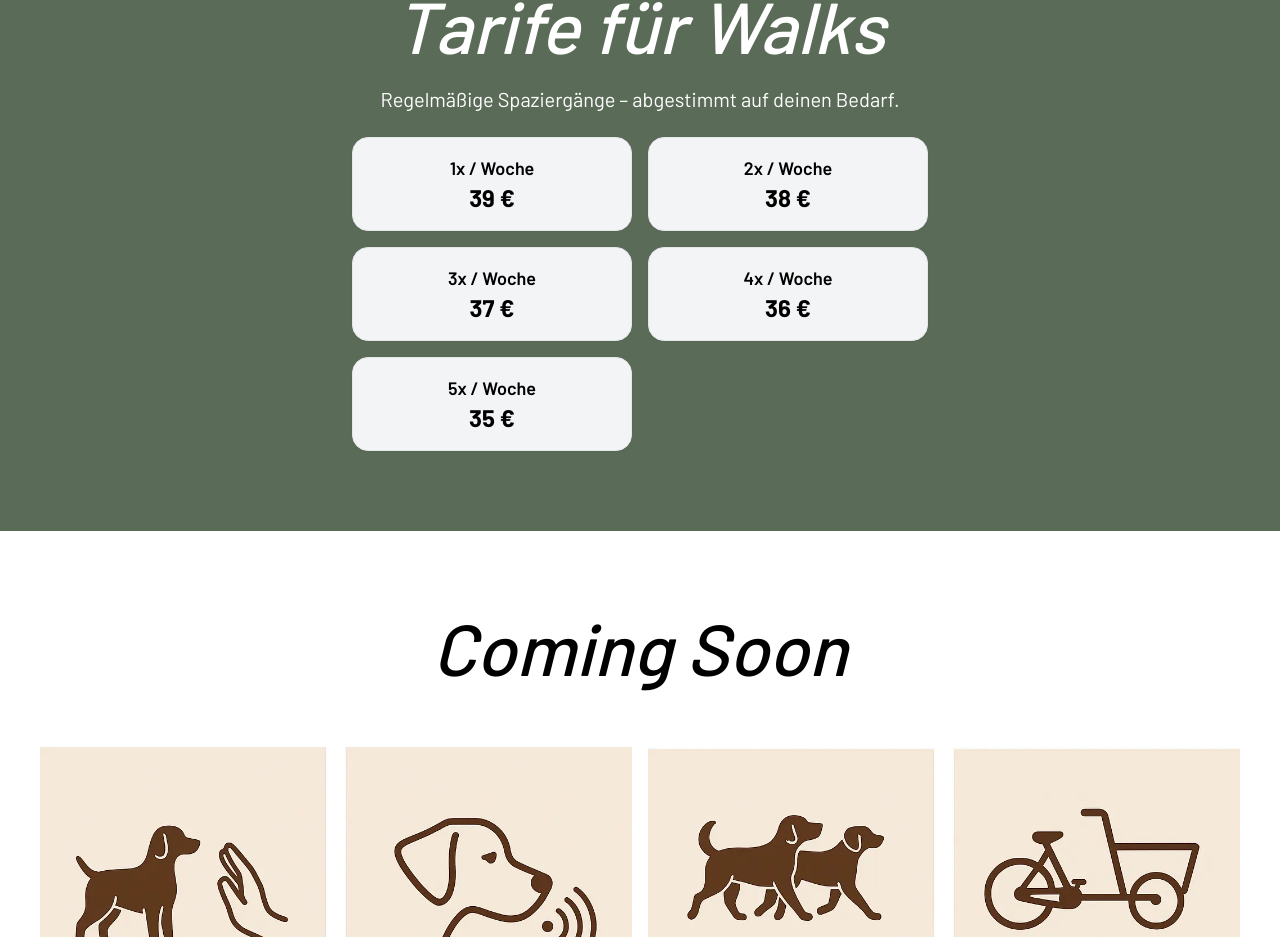
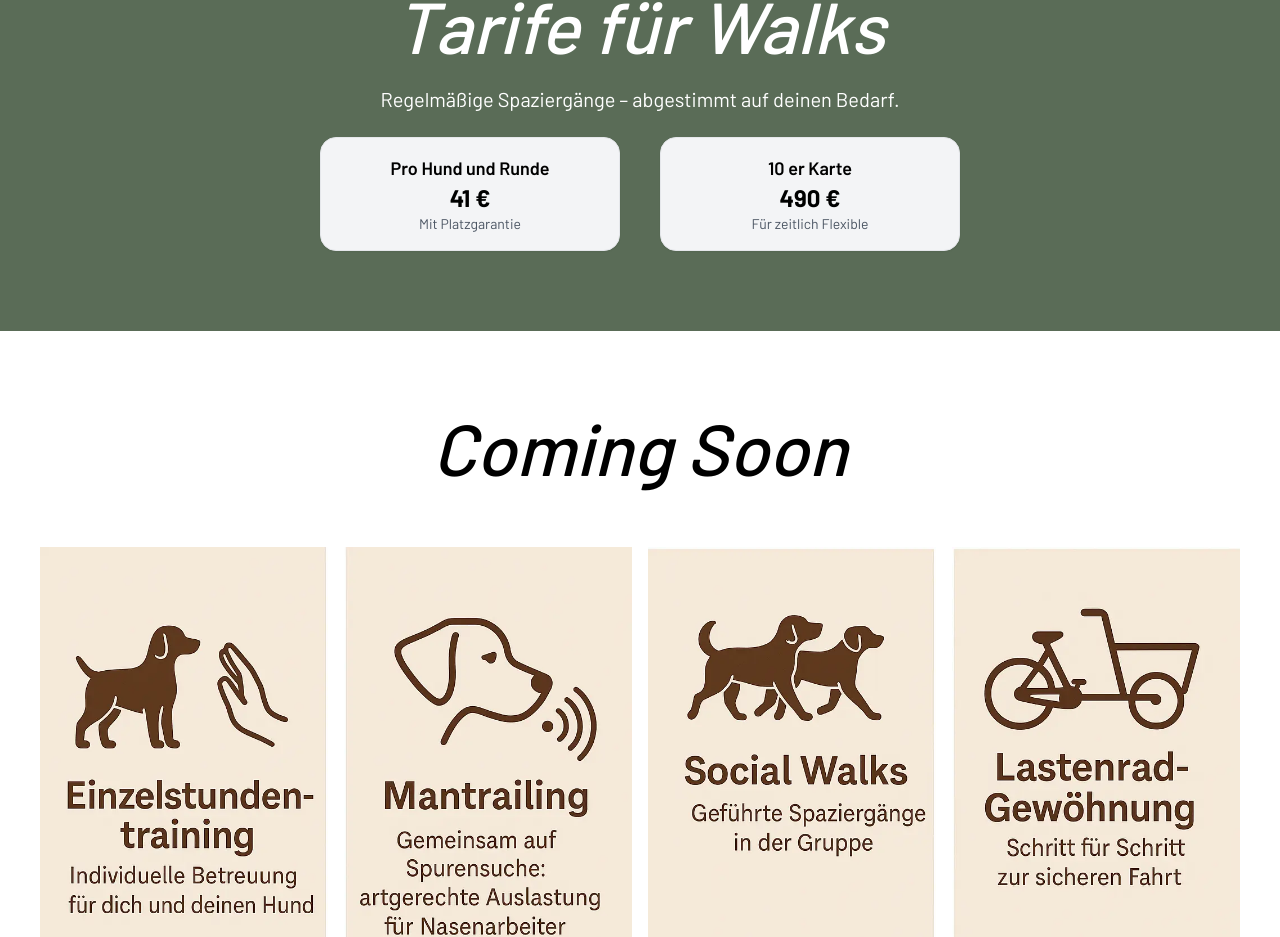
Before and after one commit to iKnorr/walkwithus-gassiservice, a Next.js app: page / in a window 1280 px wide. Shown: the part 2075-3012 px from the top of the page. Built offline with nearby package versions, Linux system fonts and the light colour scheme.

Commit message:
new prices

```diff
--- a/src/components/mainSection/MainSection.tsx
+++ b/src/components/mainSection/MainSection.tsx
@@ -97,7 +97,7 @@ export const MainSection = () => {
                 <p className="mb-6 text-xl text-white">
                     Regelmäßige Spaziergänge – abgestimmt auf deinen Bedarf.
                 </p>
-                <div className="mx-auto grid max-w-xl grid-cols-1 gap-4 sm:grid-cols-2">
+                {/* <div className="mx-auto grid max-w-xl grid-cols-1 gap-4 sm:grid-cols-2">
                     {[39, 38, 37, 36, 35].map((price, i) => (
                         <div
                             key={price}
@@ -109,6 +109,27 @@ export const MainSection = () => {
                             <p className="text-2xl font-bold">{price} €</p>
                         </div>
                     ))}
+                </div> */}
+                {/* Neues Feld: Preis pro Hund und Runde */}
+                <div className="flex w-full flex-wrap items-center justify-center gap-10">
+                    <div className="w-[300px] rounded-2xl border bg-gray-100 p-4 text-center shadow-sm">
+                        <p className="text-lg font-semibold">
+                            Pro Hund und Runde
+                        </p>
+                        <p className="text-2xl font-bold">41 €</p>
+                        <p className="text-sm text-gray-600">
+                            Mit Platzgarantie
+                        </p>
+                    </div>
+
+                    {/* Neues Feld: 10er Karte */}
+                    <div className="w-[300px] rounded-2xl border bg-gray-100 p-4 text-center shadow-sm">
+                        <p className="text-lg font-semibold">10 er Karte</p>
+                        <p className="text-2xl font-bold">490 €</p>
+                        <p className="text-sm text-gray-600">
+                            Für zeitlich Flexible
+                        </p>
+                    </div>
                 </div>
             </section>
 
```
